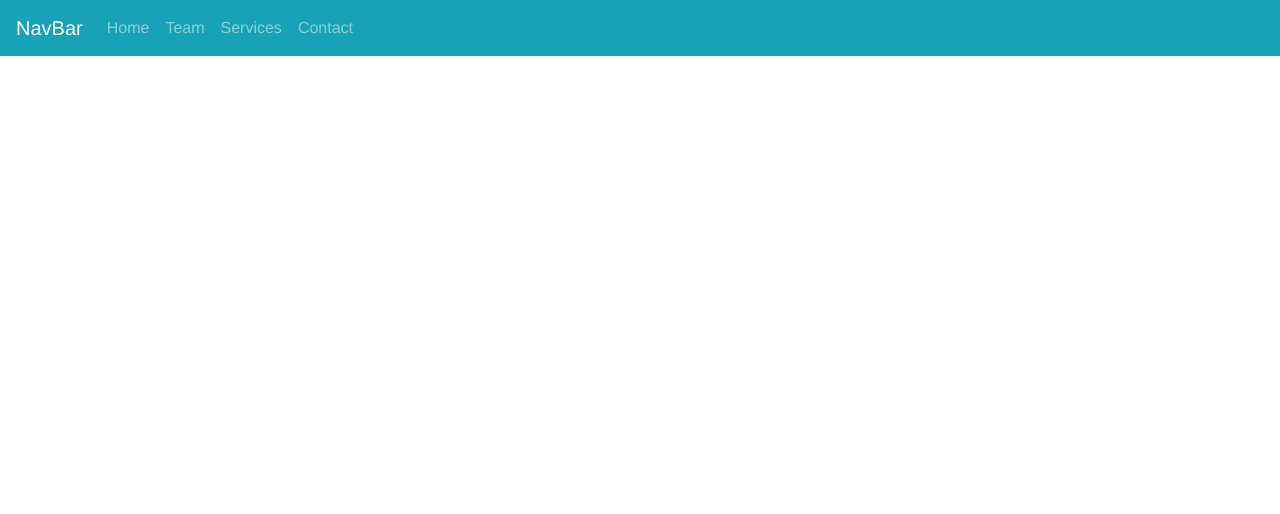
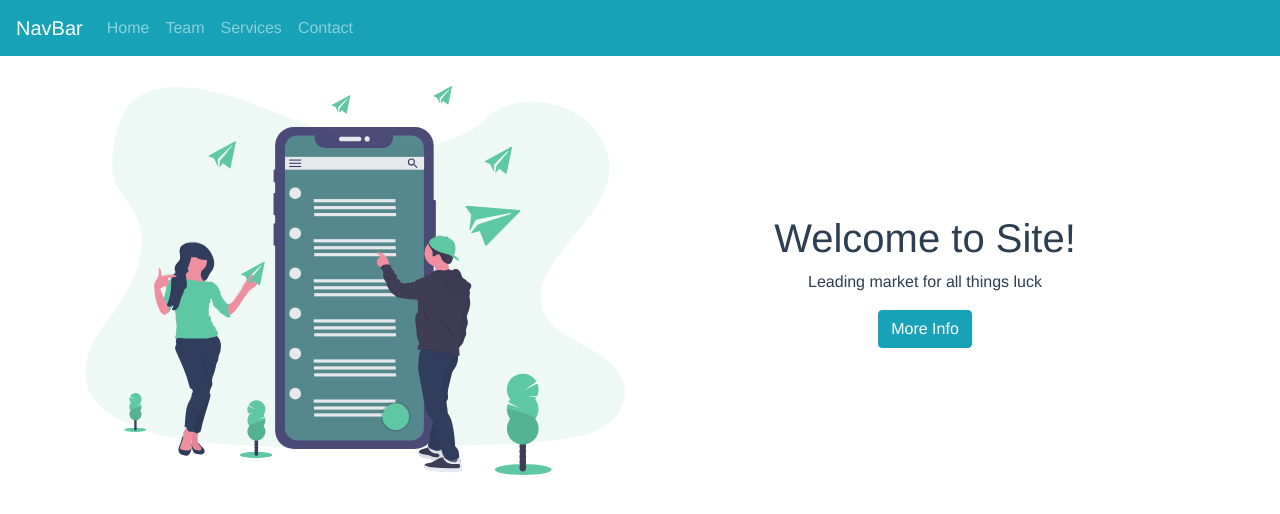
Before and after one commit to NabeelahY/glowing-octo-waddle, a Vue app: page / in a window 1280 px wide. Shown: the top 514 px of the page. Built offline with nearby package versions, Linux system fonts and the light colour scheme.

Commit message:
Add hero component

```diff
--- a/src/App.vue
+++ b/src/App.vue
@@ -1,16 +1,20 @@
 <template>
   <div id="app">
     <Navbar />
+    <Hero />
+    <hr />
   </div>
 </template>
 
 <script>
 import Navbar from './components/Navbar.vue'
+import Hero from './components/Hero.vue'
 
 export default {
   name: 'App',
   components: {
-    Navbar
+    Navbar,
+    Hero
   }
 }
 </script>
--- /dev/null
+++ b/src/components/Hero.vue
@@ -0,0 +1,37 @@
+<template>
+  <b-container>
+    <b-row class="text-center hero">
+      <b-col cols="6">
+        <b-img fluid :src="image" alt="Image 1"></b-img>
+      </b-col>
+      <b-col class="mid">
+        <h1>Welcome to Site!</h1>
+        <p>Leading market for all things luck</p>
+        <b-button variant="info" href="#">More Info</b-button>
+      </b-col>
+    </b-row>
+  </b-container>
+</template>
+
+<script>
+import image from "../assets/hero.svg";
+export default {
+  name: "Hero",
+  data() {
+    return {
+      links: ["Home", "Team", "Services", "Contact"],
+      image: image
+    };
+  }
+};
+</script>
+
+<style scoped>
+.hero {
+  padding: 30px 0;
+}
+.mid {
+  flex-direction: column;
+  align-self: center;
+}
+</style>
```
Also changed, not shown: src/assets/hero.svg (added).
